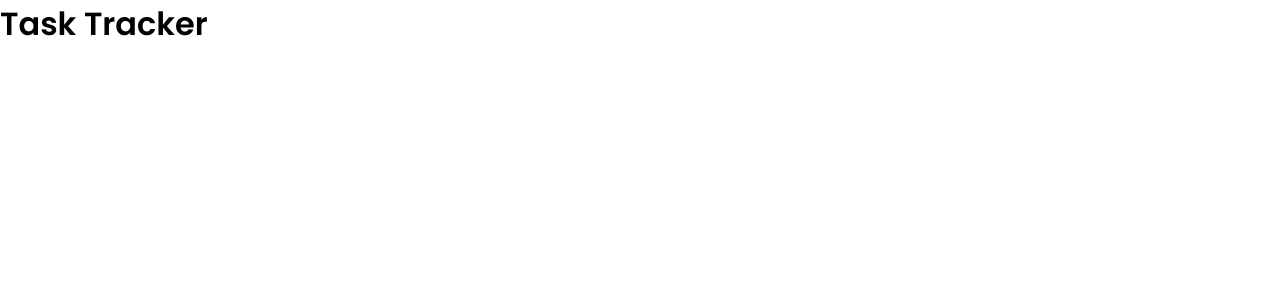
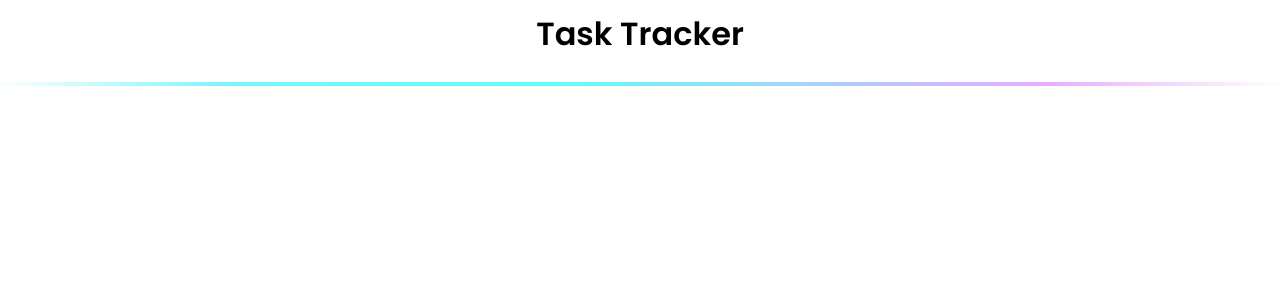
Before and after one commit to MelCode1013/task-tracker, an Angular app: page / in a window 1280 px wide. Shown: the top 300 px of the page. Built offline with nearby package versions, Linux system fonts and the light colour scheme.

Commit message:
create header component and add styling

```diff
--- a/src/app/app.component.html
+++ b/src/app/app.component.html
@@ -1 +1,3 @@
-<h1>{{ title }}</h1>
+<div class="container">
+<app-header></app-header>
+</div>
--- a/src/app/app.module.ts
+++ b/src/app/app.module.ts
@@ -2,10 +2,12 @@ import { NgModule } from '@angular/core';
 import { BrowserModule } from '@angular/platform-browser';
 
 import { AppComponent } from './app.component';
+import { HeaderComponent } from './components/header/header.component';
 
 @NgModule({
   declarations: [
-    AppComponent
+    AppComponent,
+    HeaderComponent
   ],
   imports: [
     BrowserModule
--- /dev/null
+++ b/src/app/components/header/header.component.css
@@ -0,0 +1,20 @@
+h1 {
+    padding: 10px;
+    text-align: center;
+}
+
+span {
+    background: rgb(255, 255, 255);
+    background: linear-gradient(159deg, rgba(255, 255, 255, 0) 0%, rgba(53, 240, 255, 0.6680911680911681) 18%, rgba(17, 255, 244, 0.6783088235294117) 43%, rgba(191, 36, 247, 0.3785889355742297) 81%, rgba(245, 245, 245, 0) 100%, rgba(255, 255, 255, 0) 100%);
+    width: 100vw;
+    padding: 2px;
+    display: inline-block
+}
+
+header {
+    display: flex;
+    justify-content: space-between;
+    align-items: center;
+    margin-bottom: 20px;
+
+}
--- /dev/null
+++ b/src/app/components/header/header.component.html
@@ -0,0 +1,2 @@
+<h1>{{ title }}</h1>
+<span></span>
--- /dev/null
+++ b/src/app/components/header/header.component.ts
@@ -0,0 +1,10 @@
+import { Component } from '@angular/core';
+
+@Component({
+  selector: 'app-header',
+  templateUrl: './header.component.html',
+  styleUrls: ['./header.component.css']
+})
+export class HeaderComponent {
+ title: string = 'Task Tracker'
+}
```
Also changed, not shown: 1 other file (tests, documents, lock files or other folders).
